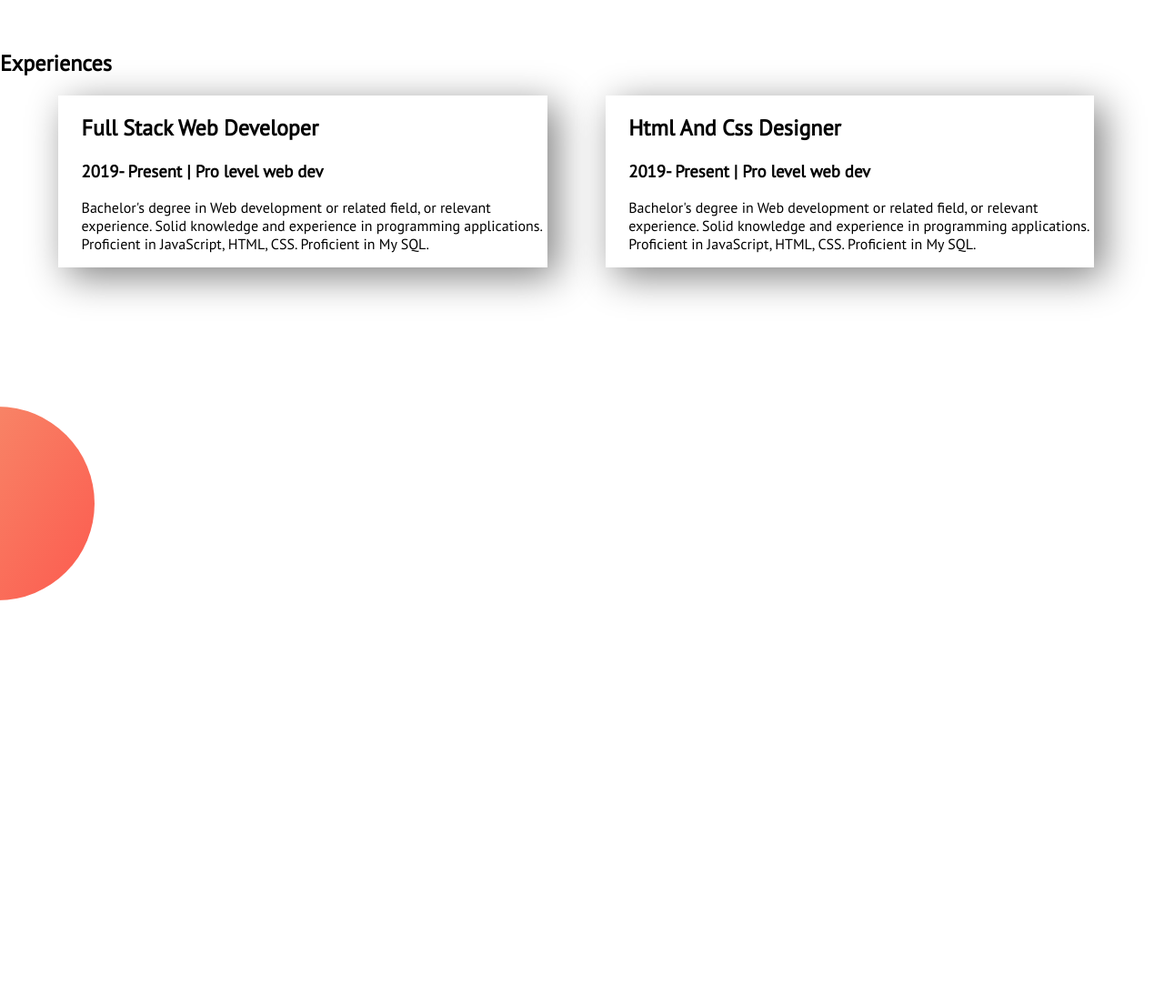
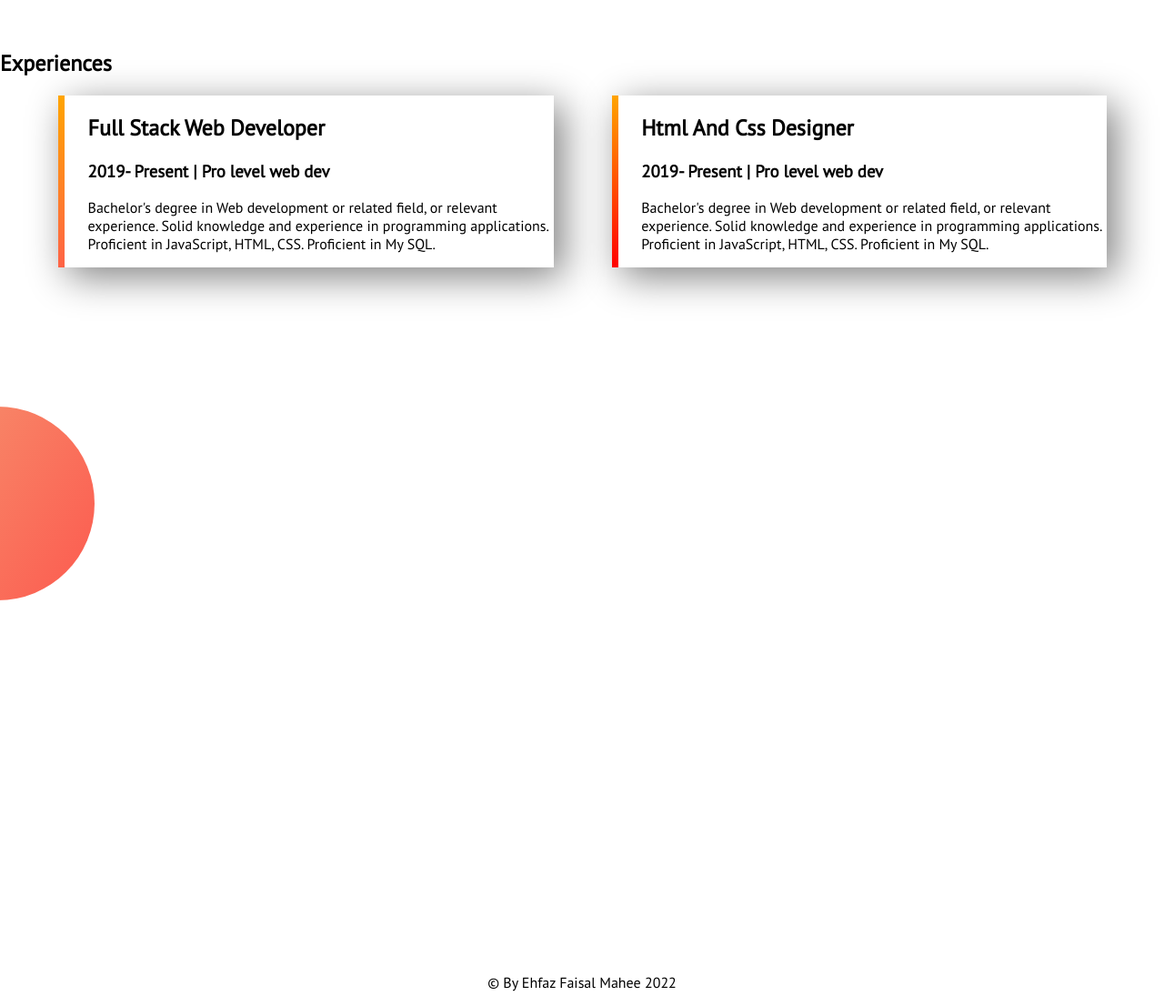
Before and after one commit to maheefaisal/Portfolio, a plain HTML site: page index.html in a window 1280 px wide. Shown: the part 1966-3072 px from the top of the page at 91% size. Before the commit the page ends 3020 px from the top, so only its background shows below. Drawn offline with Linux system fonts and the light colour scheme.

Commit message:
footer section added

```diff
--- a/css/style.css
+++ b/css/style.css
@@ -53,7 +53,20 @@ section{
     background-image: url("../image/exp-bg.png");
     background-repeat: no-repeat;
     background-position: left ;
+
 }
 #fullstack{
+    border-left: 7px solid;
+    border-image: linear-gradient(orange,tomato);
+    border-image-slice: 1;
 
 }
+#htmlcssdeisgner{
+    border-left: 7px solid;
+    border-image: linear-gradient(orange,red);
+    border-image-slice: 1;
+
+}
+footer{
+    text-align: center;
+}
--- a/index.html
+++ b/index.html
@@ -53,7 +53,7 @@
         </div>
 
 
-            <div class="part-one mahee-experience">
+            <div id="htmlcssdeisgner" class="part-one mahee-experience">
                 <h2>Html And Css Designer </h2>
                 <h3>2019- Present | Pro level web dev</h3>
                 <p>
@@ -66,5 +66,8 @@
             </div>
 
     </section>
+    <footer>
+        <p>© By Ehfaz Faisal Mahee 2022</p>
+    </footer>
 </body>
 </html>
```
